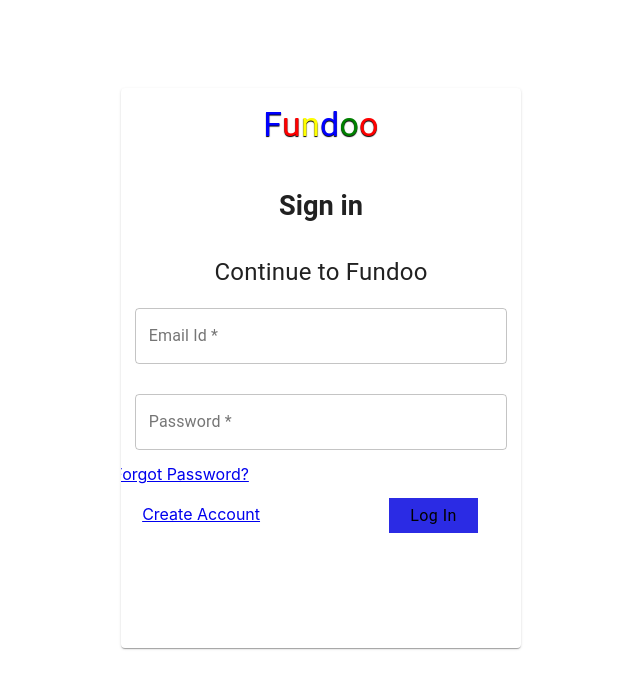
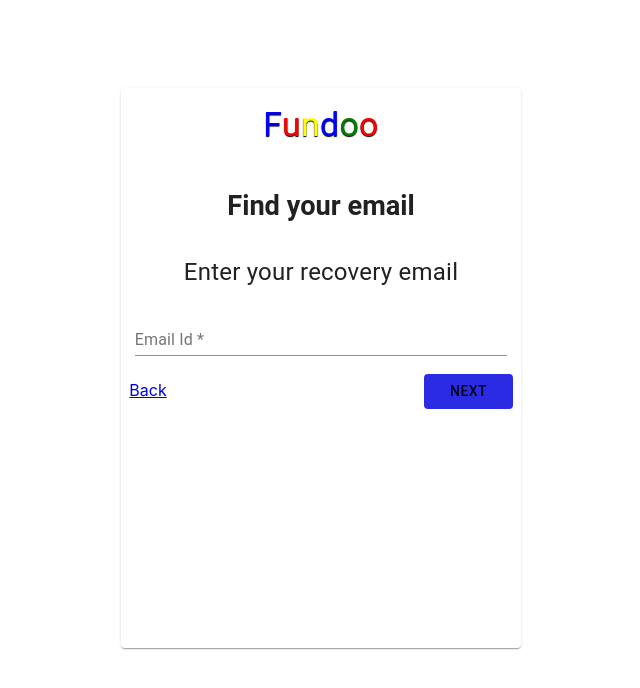
Before and after one commit to Kumarshanbhag/Fundoo-React, a React (Create React App) app: page /forgotpassword in a window 1280 px wide. Shown: the top 688 px of the page, without its empty margins (327-967 px from the left). Built offline with nearby package versions, Linux system fonts and the light colour scheme.

Commit message:
ADDED : Forgot Password Page

```diff
--- a/src/App.js
+++ b/src/App.js
@@ -2,6 +2,7 @@ import './App.scss';
 import React, {Component} from 'react';
 import { BrowserRouter, Switch, Route } from 'react-router-dom';
 import SignIn from './Components/SignIn';
+import ForgotPassword from './Components/ForgotPassword';
 
 class App extends Component {
   render() {
@@ -9,7 +10,8 @@ class App extends Component {
       <div className="App">
         <BrowserRouter>
           <Switch>
-           <Route path='/' component={SignIn}></Route>
+           <Route path='/' component={SignIn} exact={true}></Route>
+           <Route path='/forgotpassword' component={ForgotPassword}></Route>
          </Switch>
       </BrowserRouter>
       </div>
--- /dev/null
+++ b/src/Components/ForgotPassword.jsx
@@ -0,0 +1,56 @@
+import React from 'react';
+import FundooLogo from './FundooLogo';
+import { Card,
+    CardContent,
+    Typography,
+    TextField,
+    Grid,
+    Button,
+}
+from "@material-ui/core";
+import "../scss/forgotpassword.scss";
+import { Link } from "react-router-dom";
+
+class ForgotPassword extends React.Component{
+    constructor() {
+        super();
+        this.state = {
+            emailId:null
+        };
+        this.handleChange = this.handleChange.bind(this);
+      }
+      handleChange = async (e) => {
+        // const { name } = e.target;
+        this.setState({ [e.target.name]: await e.target.value });
+      };
+
+    render(){
+        return(
+            <Card className="mainLogo" justify="center" boxShadow={3}>
+                <CardContent>
+                    <FundooLogo />
+                    <Typography className="signInLabel" m={3} variant="h5">
+                        Find your email
+                    </Typography>
+                    <Typography className="loginInfo">Enter your recovery email</Typography>
+
+                    <Grid container direction="column" justify="center" alignItems="center" spacing={3}>
+
+                      <TextField className="EmailInput" value={this.state.emailId} name="EmailId" onChange="handleChange" fullWidth="true"
+                      id="standard-basic" color="secondary" label="Email Id *"/>
+
+                    </Grid>
+
+                    <Link className="goBackButton" to="/">
+                        Back
+                    </Link>
+                    <Button className="findEmail">
+                        Next
+                    </Button>
+                </CardContent>
+            </Card>
+        );
+    }
+}
+
+export default ForgotPassword;
--- /dev/null
+++ b/src/scss/forgotpassword.scss
@@ -0,0 +1,52 @@
+@import url("https://fonts.googleapis.com/css2?family=Balsamiq+Sans:wght@400;700&display=swap");
+
+.mainLogo {
+
+  position:absolute;
+  width:30vw;
+  min-width: 400px;;
+  left:calc( 50% - 15vw);
+  min-height: 400px;;
+  height:70%;
+  top:11%;
+  box-shadow: 0px 0px 10px 10px gray;
+  form{
+    width:100%;
+    height:100%;
+  }
+}
+
+.signInLabel{
+    position: relative;
+    top: 30px;
+    font-size: 1.7rem;
+    font-weight: 700;
+  }
+
+  .loginInfo{
+    position: relative;
+    top:60px;
+    font-size:1.5rem;
+  }
+
+  .goBackButton{
+    position: relative;
+    top:100px;
+    left:-35%;
+    }
+
+    .findEmail{
+    position: relative;
+    top:100px;
+    width:24%;
+    border-radius: 0px;
+    height:35px;
+    left:35%;
+    right:25px;
+    font-size: 2rem;
+    font-weight: 600;
+    background-color:rgb(43, 43, 228) !important;
+    &:hover{
+        background-color:rgba(15, 15, 240, 0.698) !important;
+      }
+    }
```
Also changed, not shown: 1 other file (tests, documents, lock files or other folders).
